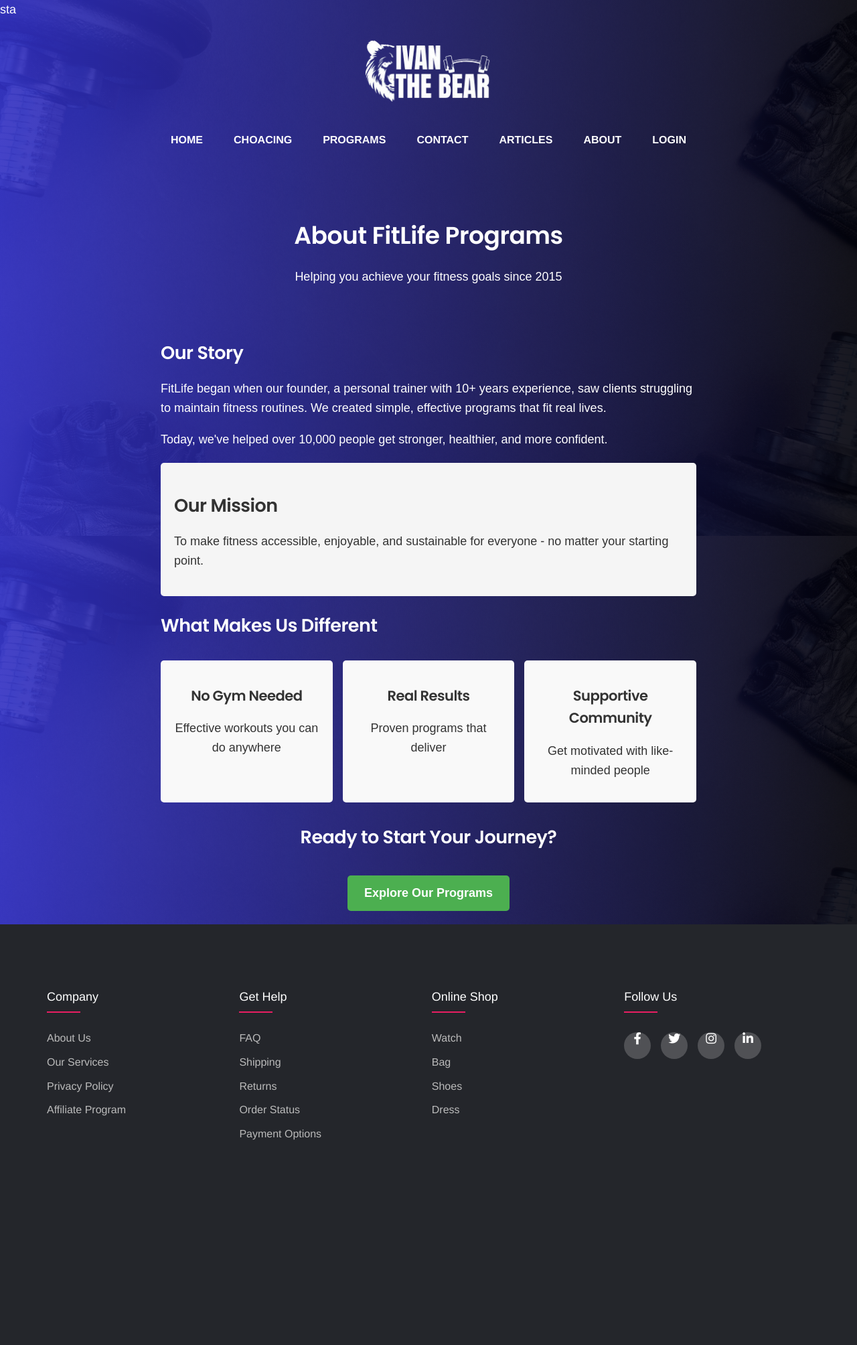
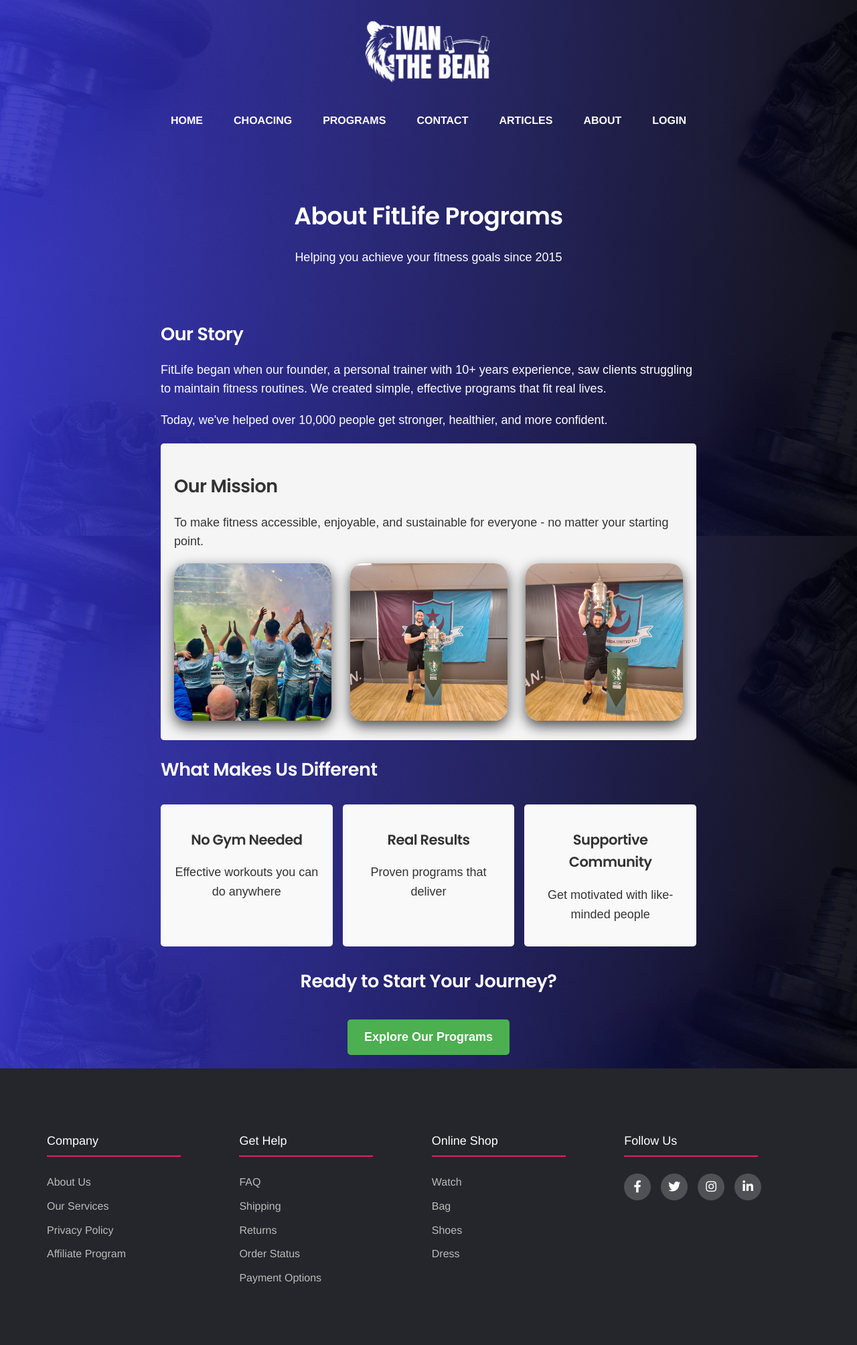
Before and after one commit to VladimirSiTozi/TrainerAppIvan_BackEnd2, a Django app: page /about-us/ in a window 1280 px wide. Shown: the whole page at 67% size. Before the commit the page ends 1702 px from the top, so only its background shows below. Run offline with Django 5.2, Linux system fonts and the light colour scheme; data comes from the database, SQL or seed files in the repository; data that the repository does not hold is empty; parts of the project's set-up code (start-up, migrations or seed data) failed here and were passed over; some libraries are stand-ins or nearby versions.

Commit message:
fix: css

```diff
--- a/TrainerAppIvan_BackEnd2/common/views.py
+++ b/TrainerAppIvan_BackEnd2/common/views.py
@@ -12,7 +12,9 @@ class HomePageView(TemplateView):
 
     def get_context_data(self, **kwargs):
         context = super().get_context_data(**kwargs)
-        context['products'] = Product.objects.filter(is_active=True)
+        context['first_products'] = Product.objects.filter(is_active=True, category='Martial Arts').order_by('-created_at')[:3]
+        context['second_products'] = Product.objects.filter(is_active=True, category='Gym').order_by('-created_at')[:3]
+        print(context)
         return context
 
 
@@ -63,4 +65,4 @@ class ContactMeView(TemplateView):
 
 
 class AboutUsView(TemplateView):
-    template_name = 'common/about.us.html'
+    template_name = 'common/about-us.html'
--- a/static/assets/styles/about.us.css
+++ b/static/assets/styles/about-us.css
@@ -49,3 +49,17 @@
 .cta-button:hover {
     background-color: #45a049;
 }
+
+.about-us-collage {
+    display: flex;
+    justify-content: space-between;
+}
+
+.about-us-image-container img {
+    width: 235px;
+    height: 235px;
+    border-radius: 20px;
+    box-shadow: 0 8px 20px rgba(0, 0, 0, 0.7);
+    /*transition: transform 0.3s ease, box-shadow 0.3s ease;*/
+    object-fit: cover;
+}
--- a/static/assets/styles/articles.css
+++ b/static/assets/styles/articles.css
@@ -51,11 +51,7 @@
     cursor: pointer;
     margin-bottom: 40px;
     position: relative;
-}
-
-.articles__article-card:hover {
-    border-bottom: 5px solid #FC6C03;
-    box-sizing: border-box;
+    padding-bottom: 50px;
 }
 
 /* ARTICLE CARDS - TOP */
@@ -90,6 +86,7 @@
     margin-top: 6px;
     font-family: 'Libre Franklin', sans-serif;
     color: #283D4A;
+    font-size: 28px;
 }
 
 /* UTILITY CLASSES */
--- a/static/assets/styles/contact-me.css
+++ b/static/assets/styles/contact-me.css
@@ -1,7 +1,7 @@
 .contact-form {
     max-width: 600px;
     margin: 0 auto;
-    padding: 20px;
+    padding: 50px;
     font-family: Arial, sans-serif;
 }
 
--- a/static/assets/styles/footer.css
+++ b/static/assets/styles/footer.css
@@ -36,7 +36,7 @@
 	background-color: #e91e63;
 	height: 2px;
 	box-sizing: border-box;
-	width: 50px;
+	width: 200px;
 }
 .footer-col ul li:not(:last-child){
 	margin-bottom: 10px;
--- a/static/assets/styles/index.css
+++ b/static/assets/styles/index.css
@@ -68,6 +68,10 @@ h3 {
 .dark-theme .card {
     background: #1e1e1e;
     color: #f1f1f1;
+}
+
+a {
+    text-decoration: none;
 }
 
 .text-content {
@@ -353,11 +357,8 @@ h3 {
     border-radius: 8px;
 }
 
-.card-text {
-    font-family: "Roboto", Sans-serif;
-    font-size: 20px;
-    font-weight: 300;
-    color: #FFFFFF;
+.home-card-text {
+    height: 100px;
 }
 
 .card-button {
--- a/static/assets/styles/product.css
+++ b/static/assets/styles/product.css
@@ -18,7 +18,7 @@
     /* Allow containers to grow and fill available space */
     display: flex;
     align-items: center;
-    justify-content: center;
+    justify-content: space-between;
     /* Optional: Add border for visualization */
     box-sizing: border-box;
     /* Include padding and border in element's total size */
@@ -245,5 +245,6 @@
 
 /* Related products */
 .related-products{
+    display: flex;
     justify-content: start;
 }
--- a/static/assets/styles/shop.css
+++ b/static/assets/styles/shop.css
@@ -14,13 +14,11 @@
 /* Child containers */
 .shop-container {
     flex: 1;
-    /* Allow containers to grow and fill available space */
     display: flex;
     align-items: center;
     justify-content: center;
-    /* Optional: Add background color */
     box-sizing: border-box;
-    /* Include padding and border in element's total size */
+    padding-bottom: 28px;
 }
 
 .shop-text-content {
@@ -28,8 +26,8 @@
     width: 85%;
 }
 
-.shop-section a {
-    text-decoration: none;
+.shop-text-title {
+    text-align: center;
 }
 
 .normal-container {
--- a/static/assets/styles/styles.css
+++ b/static/assets/styles/styles.css
@@ -12,6 +12,6 @@
 @import url(artcile-details.css);
 @import url(training-plan.css);
 @import url(contact-me.css);
-@import url(about.us.css);
+@import url(about-us.css);
 @import url(cart.css);
 @import url(success-cancel-payment.css);
--- a/templates/common/about.us.html
+++ b/templates/common/about-us.html
@@ -1,4 +1,5 @@
-sta{% extends 'common/base.html' %}
+{% extends 'common/base.html' %}
+{% load static %}
 
 {% block content %}
     <div class="about-us">
@@ -16,6 +17,17 @@ sta{% extends 'common/base.html' %}
         <div class="mission-box">
             <h2>Our Mission</h2>
             <p>To make fitness accessible, enjoyable, and sustainable for everyone - no matter your starting point.</p>
+            <div class="about-us-collage">
+                <div class="about-us-image-container">
+                    <img src="{% static 'assets/images/ivan5.jpg' %}">
+                </div>
+                <div class="about-us-image-container">
+                    <img src="{% static 'assets/images/ivan2.jpg' %}">
+                </div>
+                <div class="about-us-image-container">
+                    <img src="{% static 'assets/images/ivan3.jpg' %}">
+                </div>
+            </div>
         </div>
 
         <section>
@@ -38,7 +50,7 @@ sta{% extends 'common/base.html' %}
 
         <section style="text-align: center;">
             <h2>Ready to Start Your Journey?</h2>
-            <a href="/programs" class="cta-button">Explore Our Programs</a>
+            <a href="{% url 'shop-home' %}" class="cta-button">Explore Our Programs</a>
         </section>
     </div>
 {% endblock %}
--- a/templates/common/contact-me.html
+++ b/templates/common/contact-me.html
@@ -30,9 +30,9 @@
             </div>
 
             <div class="form-group">
-                <label for="theme">Theme</label>
+                <label for="theme">Theme*</label>
                 <select id="theme" name="theme">
-                    <option value="">Select a topic</option>
+                    <option value="" disabled selected hidden></option>
                     <option value="general" {% if request.POST.theme == "general" %}selected{% endif %}>General Inquiry</option>
                     <option value="support" {% if request.POST.theme == "support" %}selected{% endif %}>Support</option>
                     <option value="feedback" {% if request.POST.theme == "feedback" %}selected{% endif %}>Feedback</option>
--- a/templates/common/home-product-card.html
+++ b/templates/common/home-product-card.html
@@ -1,6 +1,8 @@
 <div class="home-card">
     <img src="{{ product.image.url }}" alt="Product Image" class="card-image">
     <div><h3>{{ product.name }}</h3></div>
-    <p class="card-text">{{ product.brief_description|truncatechars:100 }}</p>
+    <div class="home-card-text">
+        <p>{{ product.brief_description|truncatechars:100 }}</p>
+    </div>
     <a href="https://example.com/product1" class="card-button">Buy Now</a>
 </div>
--- a/templates/product/product.html
+++ b/templates/product/product.html
@@ -47,9 +47,8 @@
         </div>
         <div class="product-container related-products">
                 {% for product in related_products %}
-                    {% include 'product/product-card.html' %}
+                    <a href="{% url 'product-detail' pk=product.pk %}">{% include 'product/product-card.html' %}</a>
                 {% endfor %}
             </div>
         </div>
-    </div>
 {% endblock %}
```
Also changed, not shown: static/assets/styles/artcile-details.css (+23 -4 lines), templates/article/article-details.html (+9 -12 lines), templates/common/home.html (+7 -7 lines), templates/product/shop.html (+4 -3 lines), mediafiles/products/images/samuel-castro-MS_RP-Lba0U-unsplash.jpg (added).
